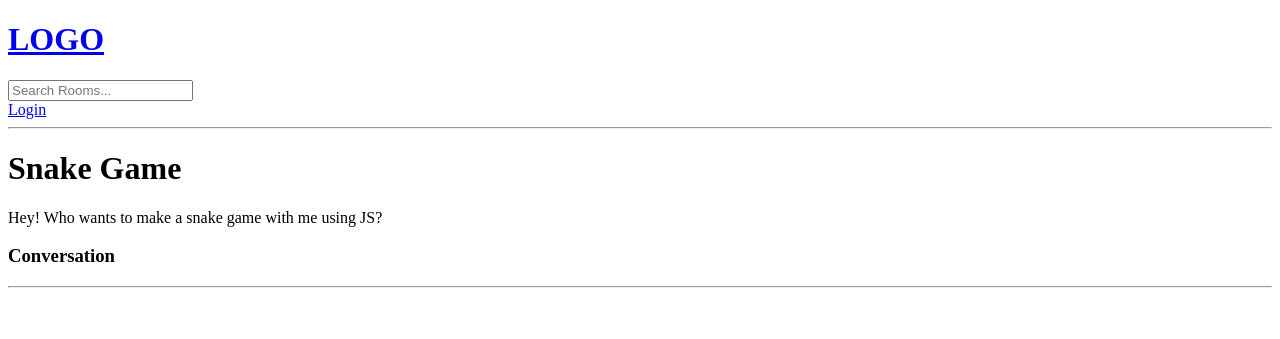
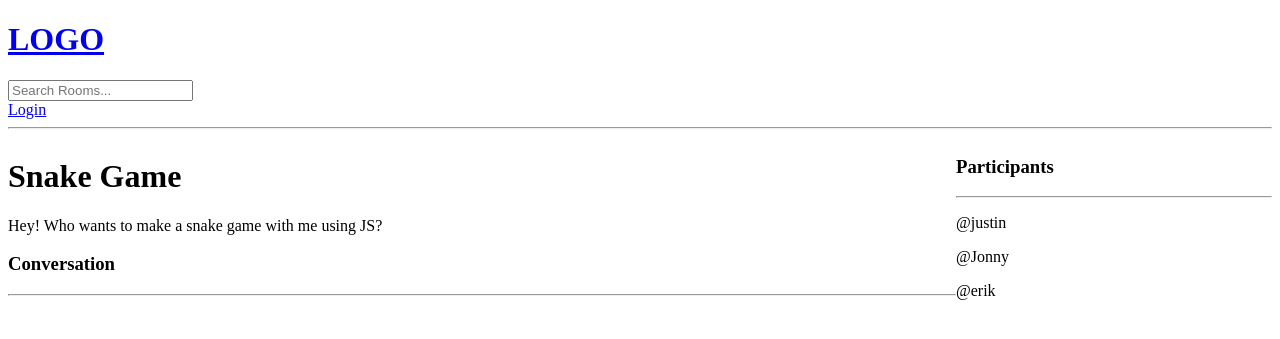
Before and after one commit to JustinBui/Django-Tutorial, a Django app: page /room/9/ in a window 1280 px wide. Shown: the top 339 px of the page. Run offline with Django 4.2, Linux system fonts and the light colour scheme; data comes from the database, SQL or seed files in the repository; both versions use the stored data as it was after the commit.

Commit message:
Finished studybud's chat room CRUD

```diff
--- a/studybud/base/models.py
+++ b/studybud/base/models.py
@@ -26,7 +26,9 @@ class Room(models.Model):
     # null=True means that there can be blank values on the database
     # blank=True also allows empty sections when submitting forms
     description = models.TextField(null=True, blank=True)
-    # participants =
+
+    participants = models.ManyToManyField(User, related_name='participants', blank=True) # Since we already have a user as as foreign key, we will specify related_name to 'participants'
+
     updated = models.DateTimeField(auto_now=True) # auto_now takes a snapshot for everytime we save an item
     created = models.DateTimeField(auto_now_add=True) # auto_now_add only takes a timestamp when we FIRST create/save this instance
 
--- a/studybud/base/templates/base/room.html
+++ b/studybud/base/templates/base/room.html
@@ -1,6 +1,17 @@
 {% extends 'main.html' %}
 
 {% block content %}
+
+
+<style>
+    .room-container {
+        display: grid;
+        grid-template-columns: 3fr 1fr;
+    }
+</style>
+
+<div class="room-container">
+    <div>
         <h1>{{room.name}}</h1>
 
         <p>{{room.description}}</p>
@@ -11,6 +22,9 @@
 
             {% for message in room_messages %}
                 <div>
+                    {% if request.user == message.user %}
+                    <a href="{% url 'delete-message' message.id %}">Delete</a>
+                    {% endif %}
                     <small>@{{message.user}} {{message.created|timesince}} ago</small>
                     <p>{{message.body}}</p>
                     <hr>
@@ -23,8 +37,19 @@
         <div class="comment-form">
             <form method="POST" action="">
                 {% csrf_token %}
-        <input type="text" name="'body" placeholder="Write your message here..."/>
+                <input type="text" name="body" placeholder="Write your message here..."/>
             </form>
         </div>
         {% endif %}
+    </div>
+
+    <div>
+        <h3>Participants</h3>
+        <hr/>
+
+        {% for user in participants %}
+            <p>@{{user.username}}</p>
+        {% endfor %}
+    </div>
+</div>
 {% endblock content %}
--- a/studybud/base/urls.py
+++ b/studybud/base/urls.py
@@ -16,4 +16,5 @@ urlpatterns = [
     path('create-room/', views.createRoom, name='create-room'),
     path('update-room/<str:pk>/', views.updateRoom, name='update-room'),
     path('delete-room/<str:pk>/', views.deleteRoom, name='delete-room'),
+    path('delete-message/<str:pk>/', views.deleteMessage, name='delete-message'),
 ]
--- a/studybud/base/views.py
+++ b/studybud/base/views.py
@@ -101,7 +101,11 @@ def room(request, pk):
 
     # Query children of a specific room (In this case, message is a child of room).
     # We get all messages from the parent (room) by calling the child class (All lowercase) and '_set.all()'
+    # (NOTE: This is only for one-to-many)
     room_messages = room.message_set.all().order_by('-created')
+
+    # NOTE: We do not have to do _set.all() in this case, as it is a many-to-one relationship
+    participants = room.participants.all()
 
     if request.method == 'POST':
         # When user posts a message in a specific room
@@ -110,9 +114,11 @@ def room(request, pk):
             room=room,
             body=request.POST.get('body') # The input field is named "body" in room.html
         )
+
+        room.participants.add(request.user) # Adding onto participants list
         return redirect('room', pk=room.id) # Allows page to fully reload. So we can get back to page with get request
 
-    context = {'room': room, 'room_messages': room_messages}
+    context = {'room': room, 'room_messages': room_messages, 'participants':participants}
     return render(request, 'base/room.html', context)
 
 # The @ is a decorator: If the user is NOT logged in, they cannot create/update/delete rooms
@@ -163,3 +169,17 @@ def deleteRoom(request, pk):
         return redirect('home')
 
     return render(request, 'base/delete.html', {'obj':room})
+
+@login_required(login_url='login')
+def deleteMessage(request, pk):
+    message = Message.objects.get(id=pk)
+
+    # Only the host of the room is allowed to delete
+    if request.user != message.user:
+        return HttpResponse('You are not allowed here boy!')
+
+    if request.method == 'POST': # Confirm to delete the room
+        message.delete() # Remove that item from the database
+        return redirect('home')
+
+    return render(request, 'base/delete.html', {'obj':message})
```
Also changed, not shown: studybud/base/migrations/0003_alter_room_options_room_participants.py (added), studybud/db.sqlite3. Lines whose indentation alone changed are shown as unchanged.
